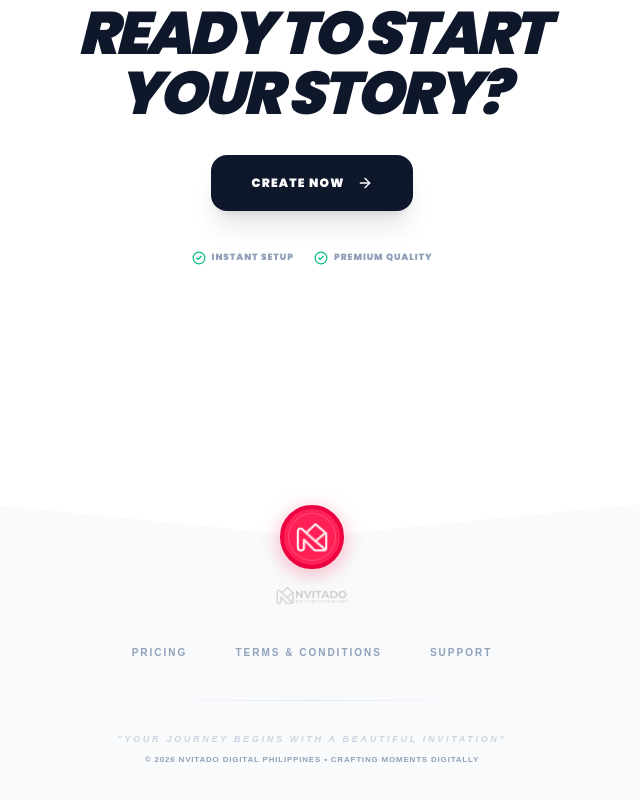
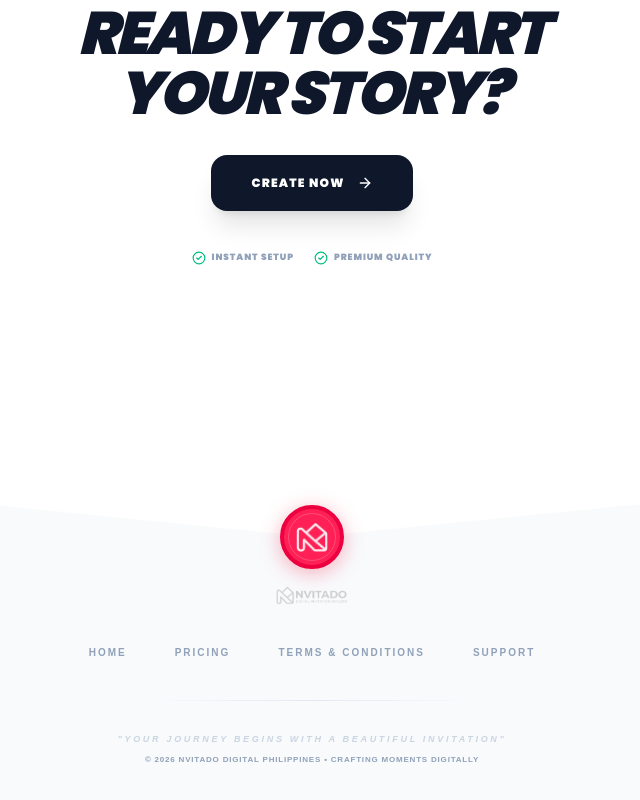
Before and after one commit to nomuu/nvitado-builder, a Next.js app: page / in a window 1280 px wide. Shown: the part 3442-4242 px from the top of the page, without its empty margins (328-968 px from the left). Built offline with nearby package versions, Linux system fonts and the light colour scheme; no server answers; the database is empty.

Commit message:
add home link in footer

```diff
--- a/app/components/Footer.tsx
+++ b/app/components/Footer.tsx
@@ -42,6 +42,7 @@ export default function Footer() {
 
         <div className="flex flex-wrap justify-center gap-x-12 gap-y-4 mb-10">
           {[
+            { name: 'Home', href: '/' }, // 📍 Idinagdag ang Home link
             { name: 'Pricing', href: '/pricing' },
             { name: 'Terms & Conditions', href: '/terms' },
             { name: 'Support', href: '/support' }
```
